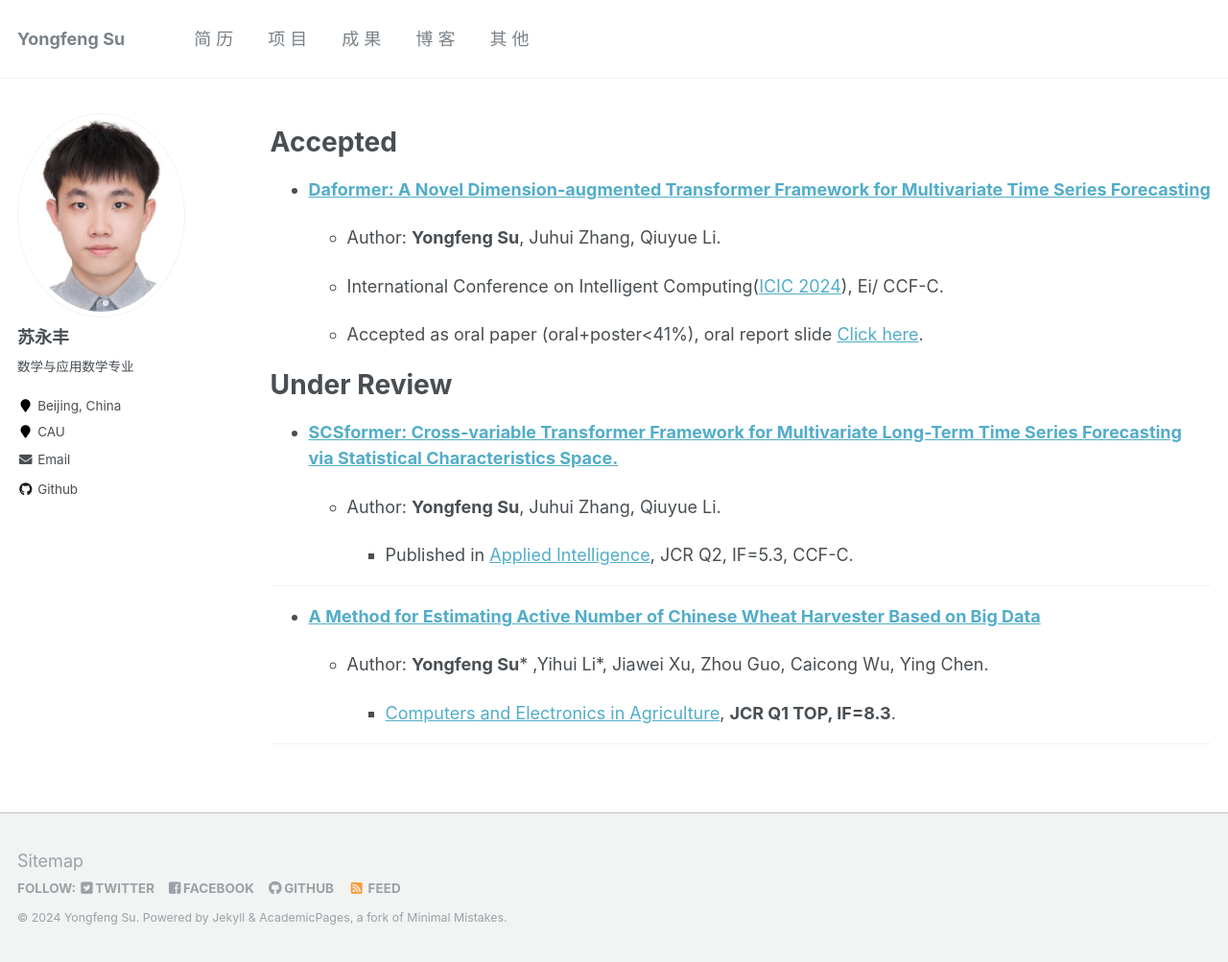
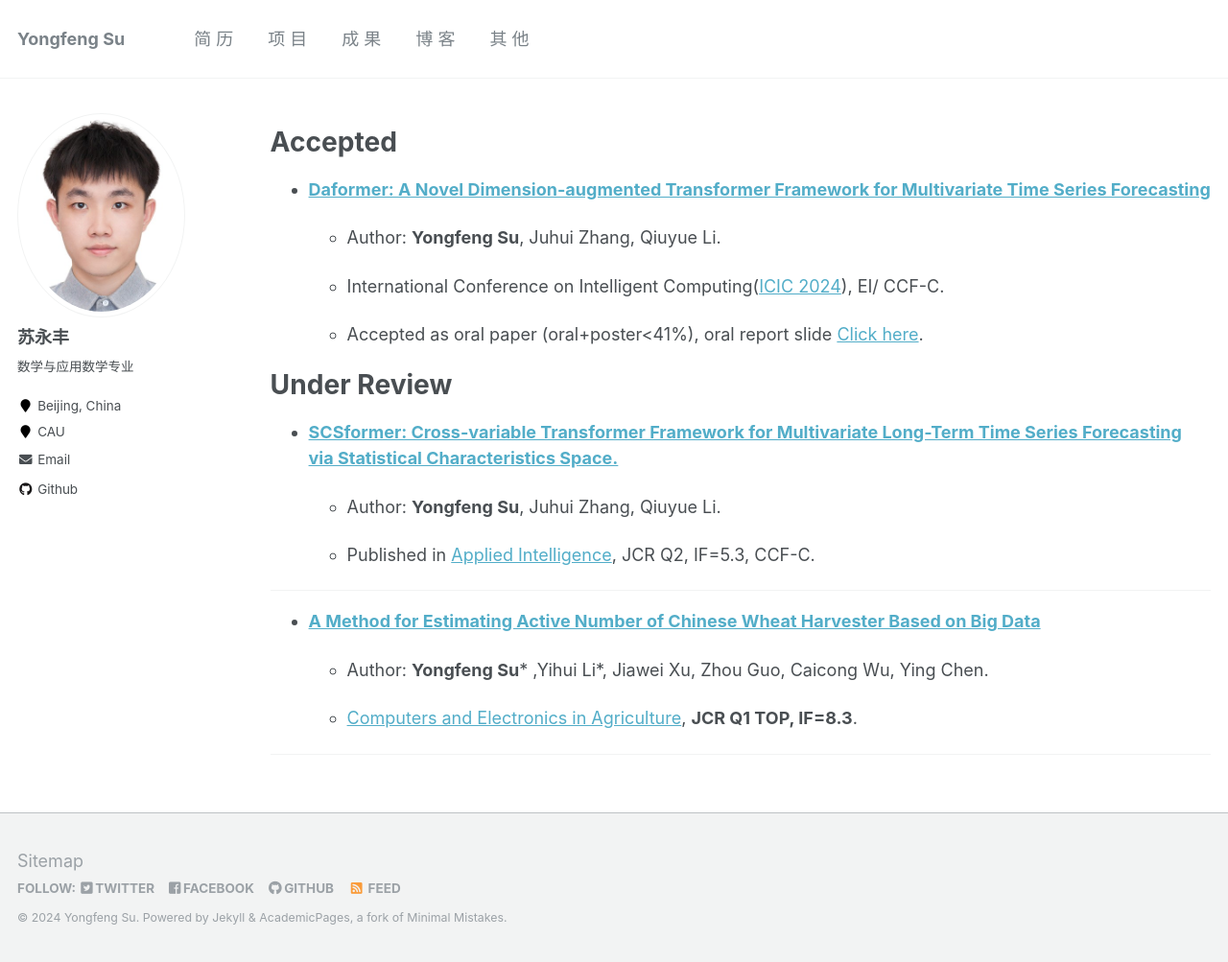
Before and after one commit to CreatBySu/CreatBySu.github.io, a Jekyll site: the page built from _pages/publications.md, in a window 1280 px wide and 1003 px high. Shown: the whole window at 96% size. Built offline with Jekyll 4.4.1, drawn with Linux system fonts in a browser that asks for light colours; part of the change alters nothing that is shown.

```diff
--- a/_pages/publications.md
+++ b/_pages/publications.md
@@ -7,22 +7,21 @@ author_profile: true
 
 # Accepted
 
-- **[Daformer: A Novel Dimension-augmented Transformer Framework for Multivariate Time Series Forecasting](https://yongfengsu.notion.site/Daformer-A-Novel-Dimension-augmented-Transformer-Framework-for-Multivariate-Time-Series-Forecasting-f06d87019c0648f0a88e0e52c43c008e)**
+- **[Daformer: A Novel Dimension-augmented Transformer Framework for Multivariate Time Series Forecasting](https://link.springer.com/chapter/10.1007/978-981-97-5666-7_15)**
 
   - Author: **Yongfeng Su**, Juhui Zhang, Qiuyue Li.
 
-  - International Conference on Intelligent Computing([ICIC 2024](http://www.ic-icc.cn/2024/index.htm)), Ei/ CCF-C.
+  - International Conference on Intelligent Computing([ICIC 2024](http://www.ic-icc.cn/2024/index.htm)), EI/ CCF-C.
 
   - Accepted as oral paper (oral+poster<41%), oral report slide [Click here](https://github.com/CreatBySu/CreatBySu.github.io/raw/main/files/ICIC2024%20Daformer%20Oral%20Report.pptx).
 
 # Under Review
 
-- **[SCSformer: Cross-variable Transformer Framework for Multivariate Long-Term Time Series Forecasting via Statistical Characteristics Space.](https://yongfengsu.notion.site/SCSformer-Cross-variable-Transformer-Framework-for-Multivariate-Long-Term-Time-Series-Forecasting-v-85ec0a602557465c98cfebfbbb832440)**
+- **[SCSformer: Cross-variable Transformer Framework for Multivariate Long-Term Time Series Forecasting via Statistical Characteristics Space.](https://yongfengsu.notion.site/SCSformer-Cross-variable-Transformer-Framework-for-Multivariate-Long-Term-Time-Series-Forecasting-v-85ecI0a602557465c98cfebfbbb832440)**
 
   - Author: **Yongfeng Su**, Juhui Zhang, Qiuyue Li.
 
-
-    - Published in [Applied Intelligence](https://link.springer.com/journal/10489?gad_source=1&gclid=CjwKCAjwz42xBhB9EiwA48pT77NHNyrIaa6SQyOc3qzE5OtRst2hXdo_qTUlgOGetQf6NliNGbonrBoCEw0QAvD_BwE), JCR Q2, IF=5.3, CCF-C.
+  - Published in [Applied Intelligence](https://link.springer.com/journal/10489?gad_source=1&gclid=CjwKCAjwz42xBhB9EiwA48pT77NHNyrIaa6SQyOc3qzE5OtRst2hXdo_qTUlgOGetQf6NliNGbonrBoCEw0QAvD_BwE), JCR Q2, IF=5.3, CCF-C.
 
 
 ------
@@ -33,8 +32,7 @@ author_profile: true
 
    - Author:  **Yongfeng Su**\* ,Yihui Li\*, Jiawei Xu, Zhou Guo, Caicong Wu, Ying Chen.
 
-
-      - [Computers and Electronics in Agriculture](https://www.sciencedirect.com/journal/computers-and-electronics-in-agriculture), **JCR Q1 TOP, IF=8.3**.
+   - [Computers and Electronics in Agriculture](https://www.sciencedirect.com/journal/computers-and-electronics-in-agriculture), **JCR Q1 TOP, IF=8.3**.
 
 
 ------
```
